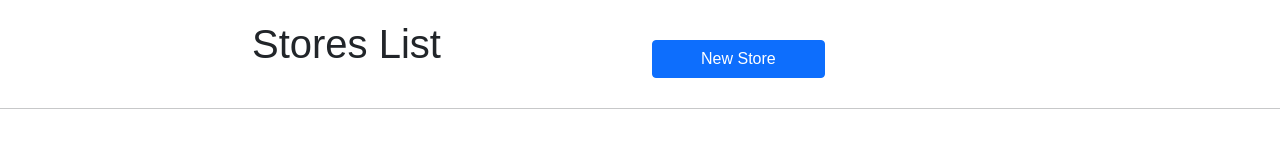
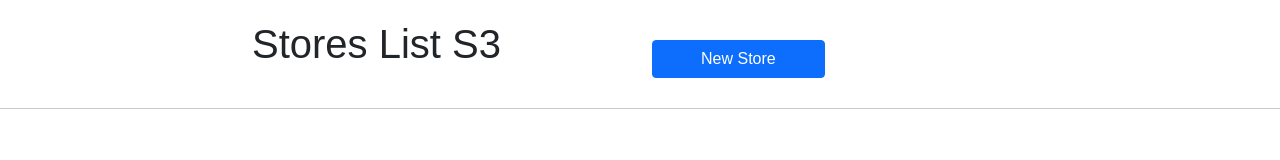
Before and after one commit to mfuentes-mc/mcu-mfe-stores, a React app: page / in a window 1280 px wide. Shown: the top 160 px of the page. Built offline with nearby package versions, Linux system fonts and the light colour scheme; no server answers.

Commit message:
feat(frontend): initial structure of project

```diff
--- a/src/pages/storesList/StoresScreen.jsx
+++ b/src/pages/storesList/StoresScreen.jsx
@@ -7,7 +7,7 @@ export const StoresScreen = () => {
       <div className="container">
         <div className="row">
           <div className="col">
-            <h1>Stores List</h1>
+            <h1>Stores List S3</h1>
           </div>
           <div className="col">
             <a
```
